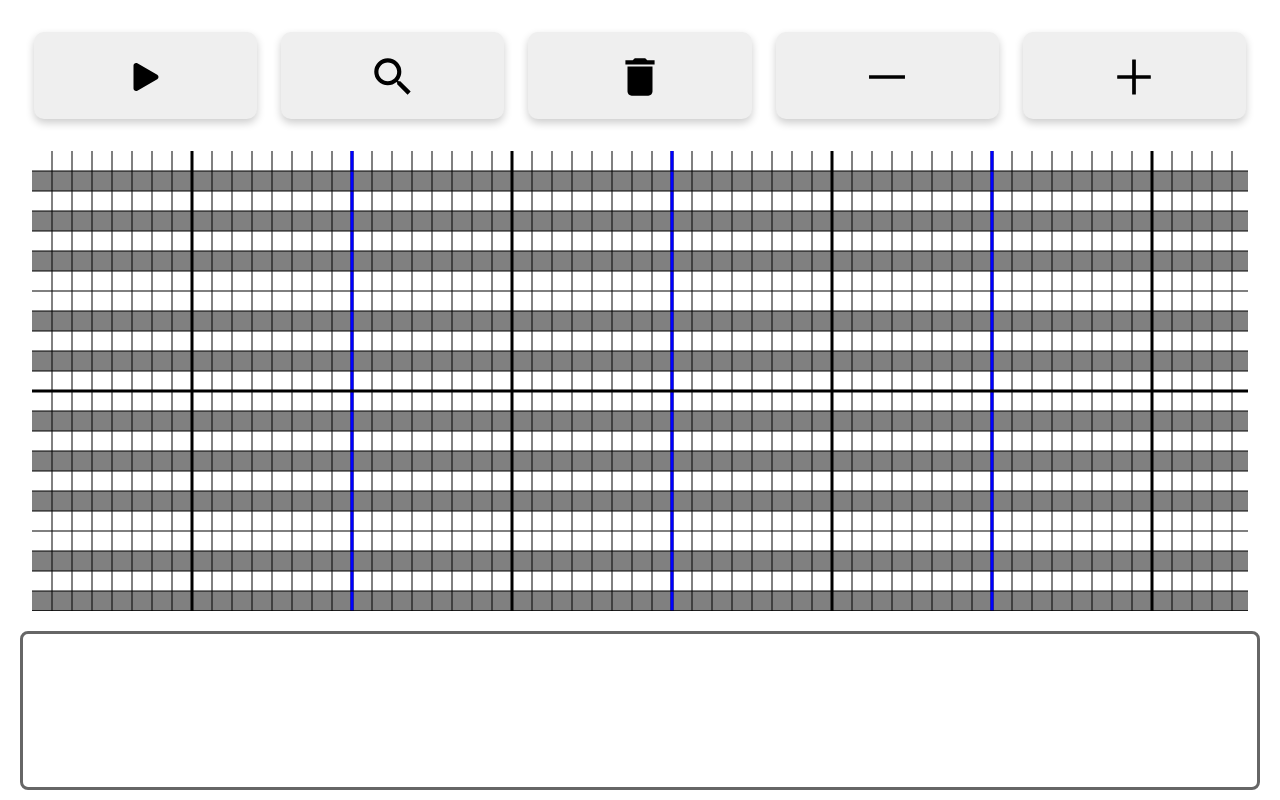
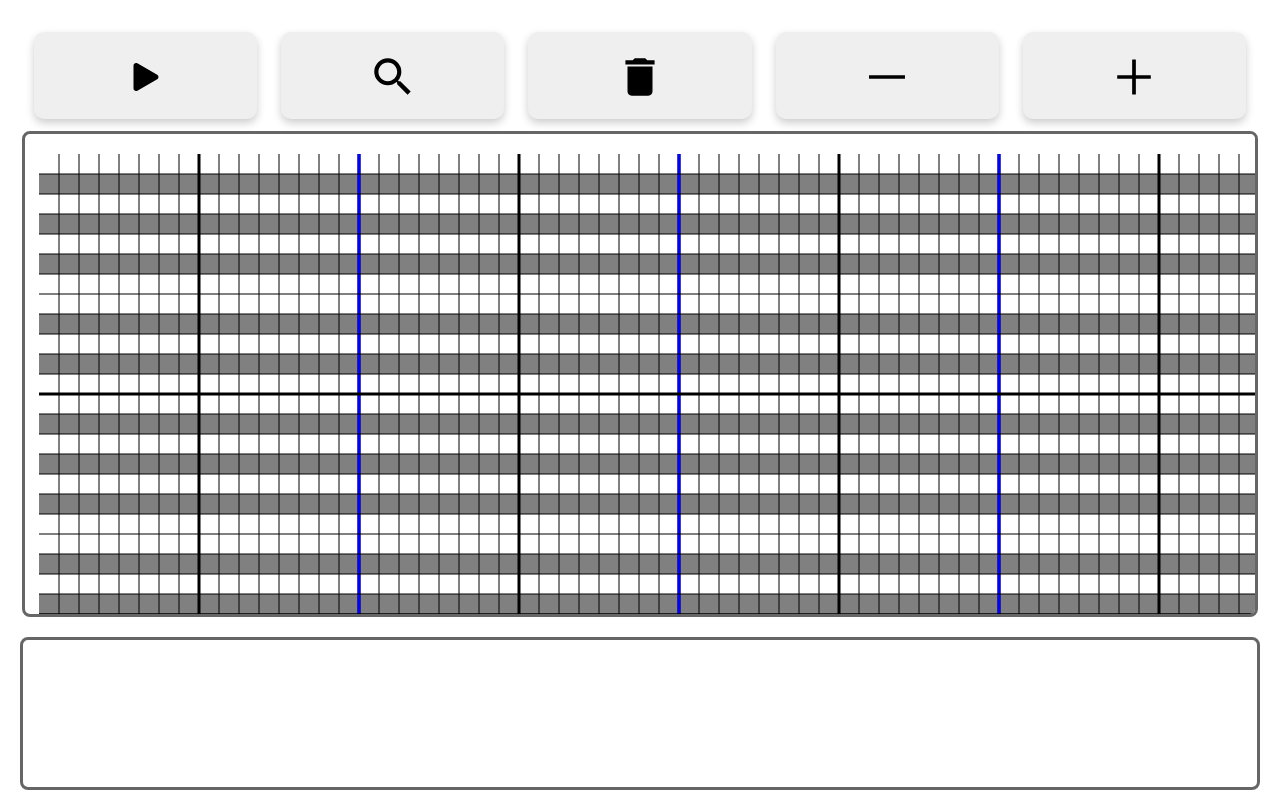
Before and after one commit to tadeas0/soarch, a React (Create React App) app in the folder frontend/: page / in a window 1280 px wide. Built offline with nearby package versions, Linux system fonts and the light colour scheme.

Commit message:
cleanup and scrollbar update

```diff
--- a/frontend/src/components/pianoRoll.css
+++ b/frontend/src/components/pianoRoll.css
@@ -24,4 +24,22 @@
     max-height: 60vh;
     max-width: 95vw;
     margin: 0 auto;
+    border-radius: 8px;
+    border: 3px solid rgba(0, 0, 0, 0.6);
+    padding-left: 14px;
 }
+
+.pianoroll .table-container canvas {
+    padding: 0px;
+}
+
+.pianoroll .table-container::-webkit-scrollbar-thumb {
+    background-color: rgba(0, 0, 0, 0.2);
+    border: 4px solid transparent;
+    border-radius: 8px;
+    background-clip: padding-box;
+}
+
+.pianoroll .table-container::-webkit-scrollbar {
+    width: 16px;
+}
--- a/frontend/src/components/pianoRoll.tsx
+++ b/frontend/src/components/pianoRoll.tsx
@@ -32,6 +32,7 @@ const PianoRoll: FunctionComponent<PianoRollProps> = (props) => {
     const [isPlaying, handleStart, handleStop] = usePlayback();
 
     const handleAddNote = (pitch: number, position: number) => {
+        handleStop();
         const newNote: Note = Sequencer.createNoteObject(
             position,
             DEFAULT_NOTE_LENGTH,
--- a/frontend/src/components/pianoRollGrid.tsx
+++ b/frontend/src/components/pianoRollGrid.tsx
@@ -46,19 +46,9 @@ const PianoRollGrid: FunctionComponent<PianoRollGridProps> = ({
     onDeleteNote = (ri: number, ci: number) => {},
 }: PianoRollGridProps) => {
     const canvasRef = useRef<HTMLCanvasElement>(null);
-    const ctxRef = useRef<CanvasRenderingContext2D | null>(null);
     const [currentDrawState, setCurrentDrawState] = useState<DrawState>(
         DrawState.NOTHING
     );
-    const [currentBeat, setCurrentBeat] = useState(0);
-
-    useEffect(() => {
-        Sequencer.runCallbackOnMeasure(() => {
-            setCurrentBeat(
-                Sequencer.toneTimeToRollTime(Tone.Transport.position)
-            );
-        });
-    }, []);
 
     const isBlackKey = useCallback(
         (row: number) => {
@@ -140,30 +130,27 @@ const PianoRollGrid: FunctionComponent<PianoRollGridProps> = ({
         [gridParams, isBlackKey, drawVLines, drawHLines]
     );
 
-    const drawHeader = useCallback(
-        (ctx: CanvasRenderingContext2D) => {
+    const drawHeader = useCallback((ctx: CanvasRenderingContext2D) => {
         requestAnimationFrame(() => {
             ctx.fillStyle = PIANO_ROLL_BG_COLOR;
             ctx.fillRect(0, 0, ctx.canvas.width, PIANO_ROLL_HEADER_SIZE);
             let grd = ctx.createLinearGradient(
                 0,
                 0,
-                    currentBeat * PIANO_ROLL_NOTE_WIDTH,
+                Tone.Transport.progress * ctx.canvas.width,
                 0
             );
             grd.addColorStop(0, PIANO_ROLL_BG_COLOR);
-                grd.addColorStop(1, PIANO_ROLL_PLAYHEAD_COLOR);
+            grd.addColorStop(0.5, PIANO_ROLL_PLAYHEAD_COLOR);
             ctx.fillStyle = grd;
             ctx.fillRect(
                 0,
                 0,
-                    currentBeat * PIANO_ROLL_NOTE_WIDTH,
+                Tone.Transport.progress * ctx.canvas.width,
                 PIANO_ROLL_HEADER_SIZE
             );
         });
-        },
-        [currentBeat]
-    );
+    }, []);
 
     const drawNotes = useCallback(
         (ctx: CanvasRenderingContext2D) => {
@@ -196,7 +183,6 @@ const PianoRollGrid: FunctionComponent<PianoRollGridProps> = ({
                 gridParams.height * PIANO_ROLL_NOTE_HEIGHT;
             canvas.width = gridParams.width * PIANO_ROLL_NOTE_WIDTH;
             const context = canvas.getContext("2d");
-            ctxRef.current = context;
             if (context) {
                 drawGrid(context);
                 drawNotes(context);
@@ -208,10 +194,14 @@ const PianoRollGrid: FunctionComponent<PianoRollGridProps> = ({
         const canvas = canvasRef.current;
         if (canvas) {
             const context = canvas.getContext("2d");
-            ctxRef.current = context;
-            if (context) drawHeader(context);
+            if (context) {
+                drawHeader(context);
+                Sequencer.runCallbackOnMeasure(() => {
+                    drawHeader(context);
+                });
             }
-    }, [currentBeat, drawHeader]);
+        }
+    }, [drawHeader]);
 
     const handleMouseDown = (e: React.MouseEvent<HTMLCanvasElement>) => {
         e.preventDefault();
```
Lines whose indentation alone changed are shown as unchanged.
